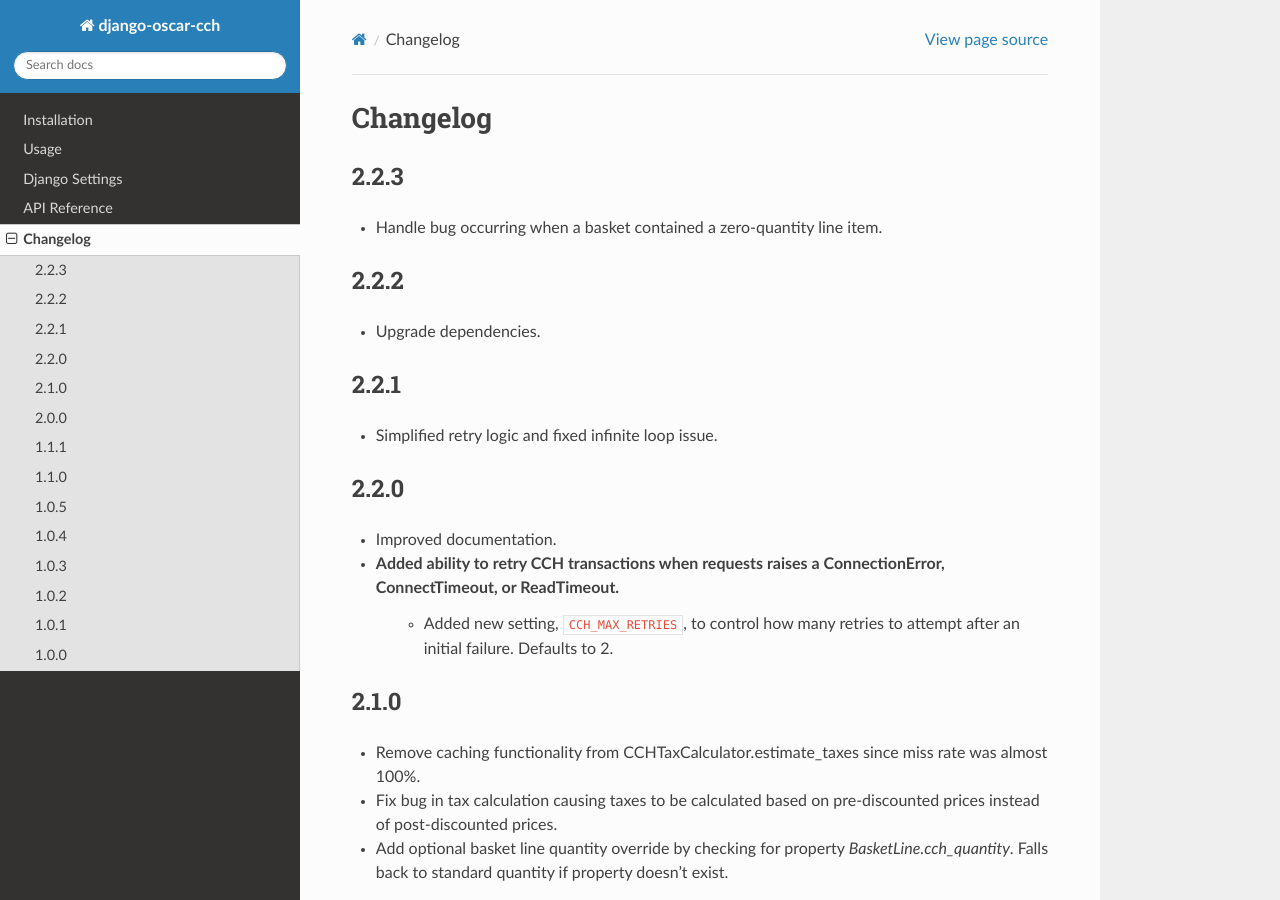
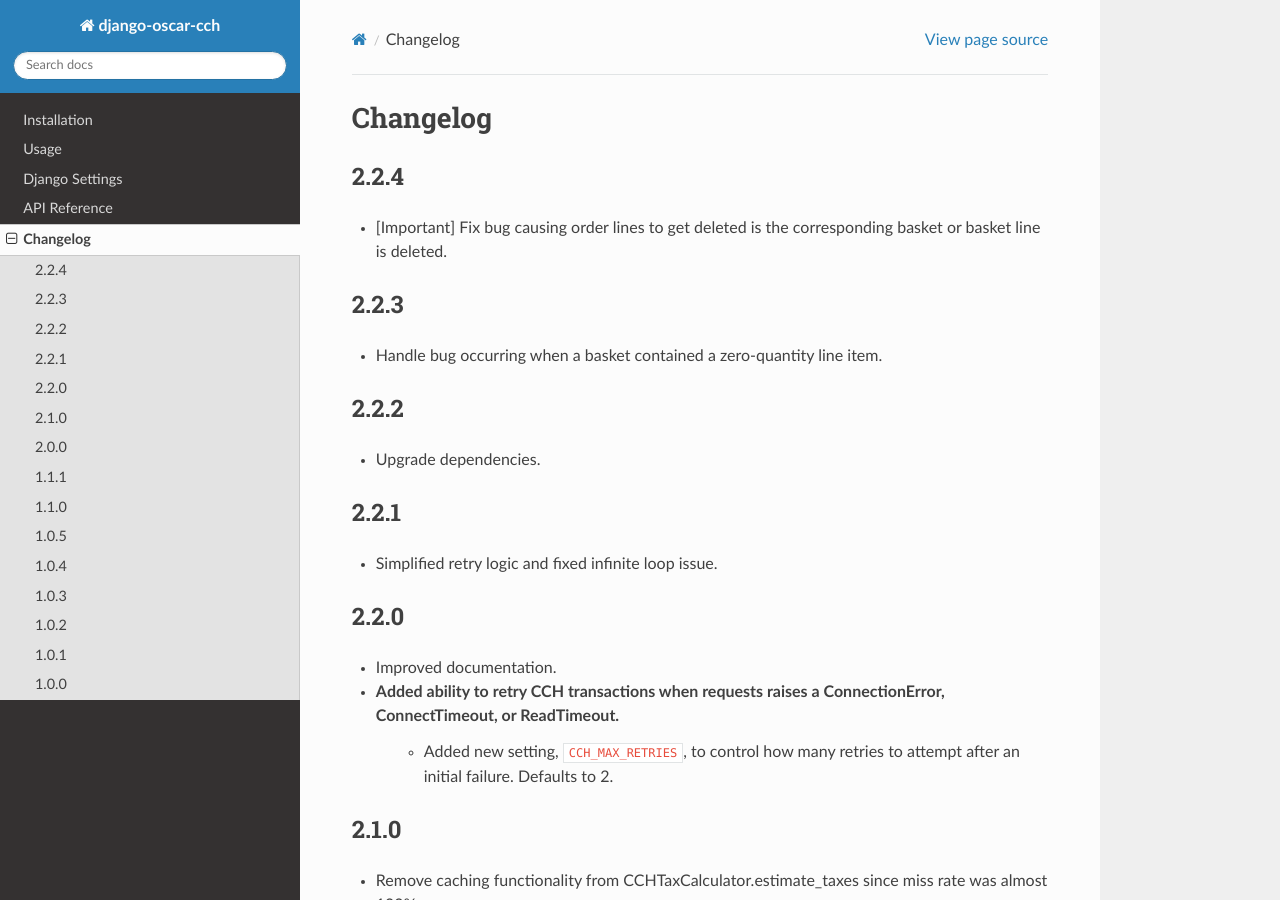
Before and after one commit to thelabnyc/django-oscar-cch, a Sphinx documentation site: the page built from docs/changes.rst, in a window 1280 px wide and 900 px high. Built offline with Sphinx 7.4.7 and the Read the Docs theme 2.0.0, drawn with Linux system fonts in a browser that asks for light colours; the version number could not be read and is left out.

Commit message:
Update changelog

```diff
--- a/docs/changes.rst
+++ b/docs/changes.rst
@@ -2,6 +2,10 @@
 
 Changelog
 =========
+
+2.2.4
+------------------
+- [Important] Fix bug causing order lines to get deleted is the corresponding basket or basket line is deleted.
 
 2.2.3
 ------------------
```
